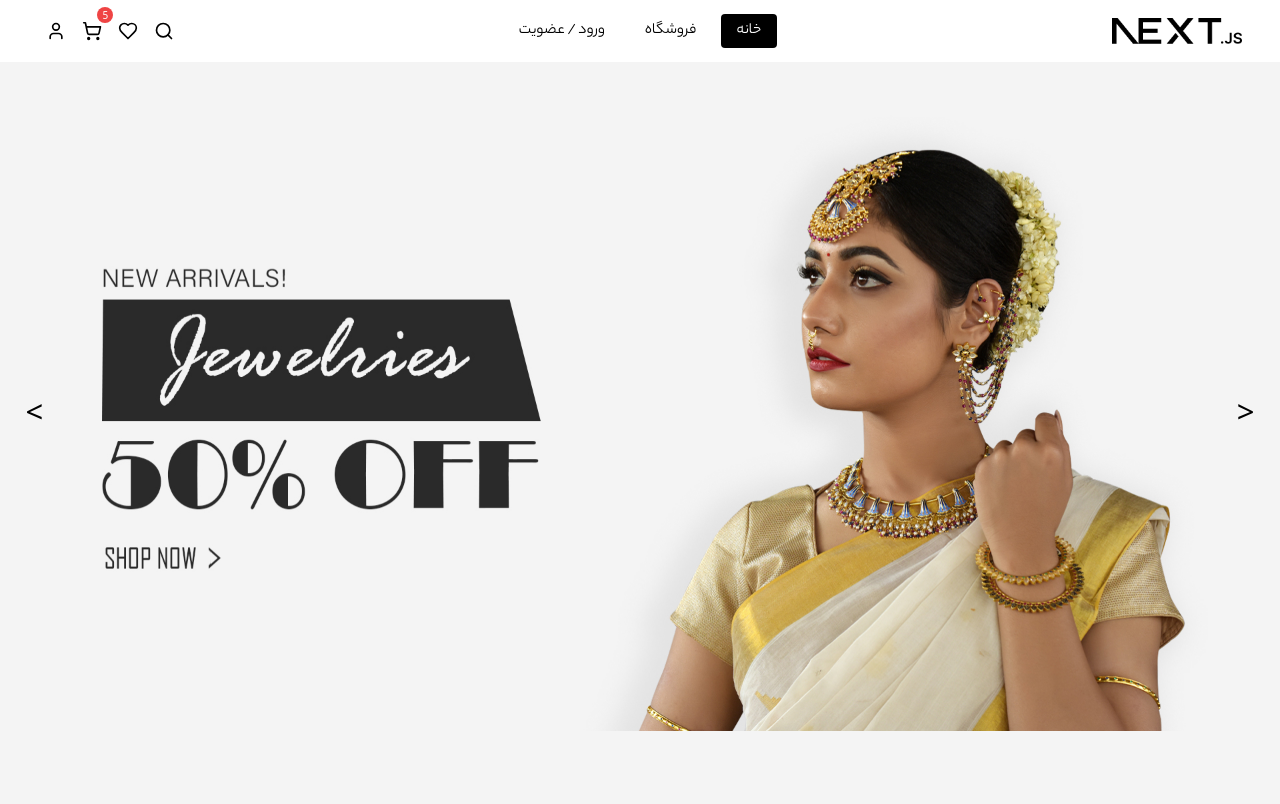
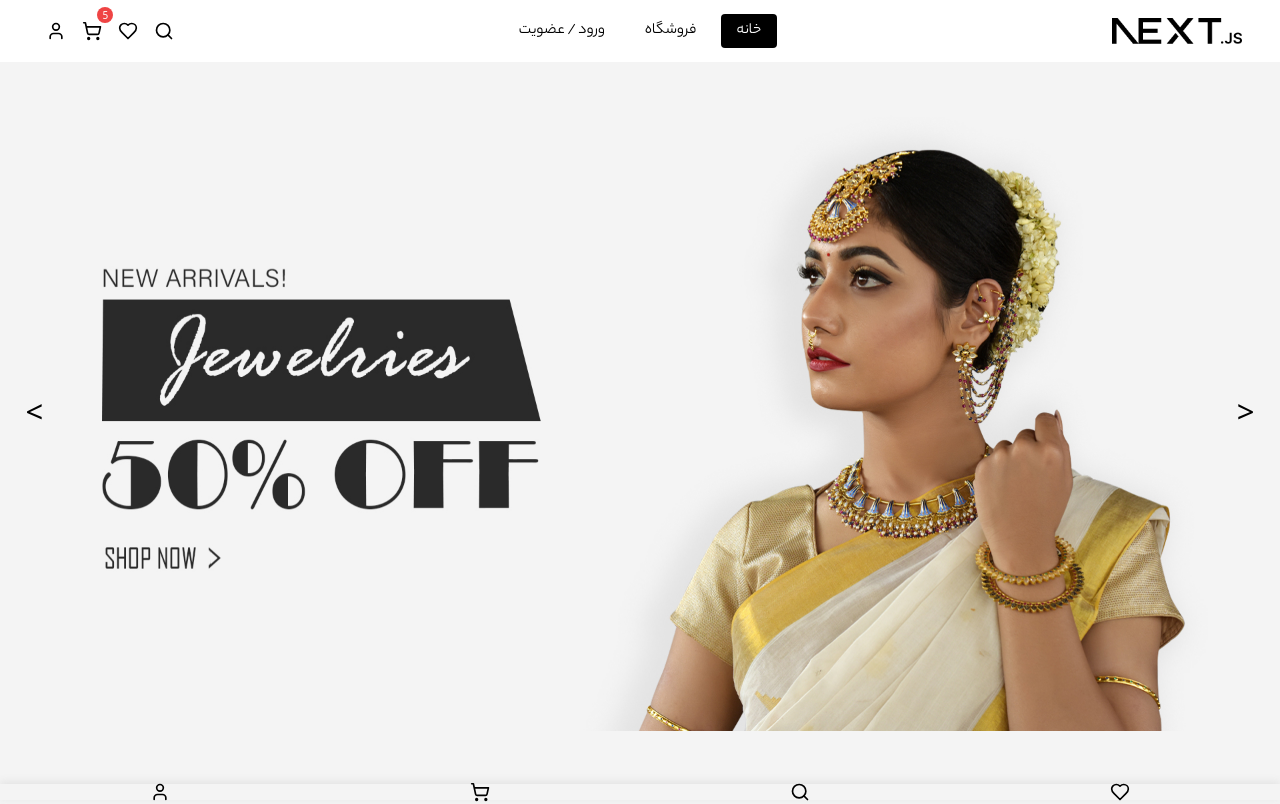
Before and after one commit to alizamanian79/Ecommerce, a Next.js app in the folder client/: page / in a window 1280 px wide. Shown: the top 804 px of the page. Built offline with nearby package versions, Linux system fonts and the light colour scheme.

Commit message:
NavIcon fix

```diff
--- a/client/src/components/GlobalComponents/Menu/Phone/NavIcons.tsx
+++ b/client/src/components/GlobalComponents/Menu/Phone/NavIcons.tsx
@@ -3,7 +3,11 @@ import React, { useState } from "react";
 const iconWidth = "20px";
 const iconHeight = "20px";
 
-function HeartIcon({ colorChange, ...props }) {
+interface IconProps extends React.SVGProps<SVGSVGElement> {
+  colorChange?: string;
+}
+
+const HeartIcon: React.FC<IconProps> = ({ colorChange, ...props }) => {
   const fill = colorChange ? colorChange : 'none';
   const stroke = colorChange ? colorChange : 'currentColor';
 
@@ -23,9 +27,9 @@ function HeartIcon({ colorChange, ...props }) {
       <path d="M19 14c1.49-1.46 3-3.21 3-5.5A5.5 5.5 0 0 0 16.5 3c-1.76 0-3 .5-4.5 2-1.5-1.5-2.74-2-4.5-2A5.5 5.5 0 0 0 2 8.5c0 2.3 1.5 4.05 3 5.5l7 7Z" />
     </svg>
   );
-}
+};
 
-function SearchIcon({ colorChange, ...props }) {
+const SearchIcon: React.FC<IconProps> = ({ colorChange, ...props }) => {
   const fill = colorChange ? colorChange : 'none';
   const stroke = colorChange ? colorChange : 'currentColor';
 
@@ -46,9 +50,9 @@ function SearchIcon({ colorChange, ...props }) {
       <path d="m21 21-4.3-4.3" />
     </svg>
   );
-}
+};
 
-function ShoppingCartIcon({ colorChange, ...props }) {
+const ShoppingCartIcon: React.FC<IconProps> = ({ colorChange, ...props }) => {
   const fill = colorChange ? colorChange : 'none';
   const stroke = colorChange ? colorChange : 'currentColor';
 
@@ -70,9 +74,9 @@ function ShoppingCartIcon({ colorChange, ...props }) {
       <path d="M2.05 2.05h2l2.66 12.42a2 2 0 0 0 2 1.58h9.78a2 2 0 0 0 1.95-1.57l1.65-7.43H5.12" />
     </svg>
   );
-}
+};
 
-function UserIcon({ colorChange, ...props }) {
+const UserIcon: React.FC<IconProps> = ({ colorChange, ...props }) => {
   const fill = colorChange ? colorChange : 'none';
   const stroke = colorChange ? colorChange : 'currentColor';
 
@@ -93,11 +97,10 @@ function UserIcon({ colorChange, ...props }) {
       <circle cx="12" cy="7" r="4" />
     </svg>
   );
-}
+};
 
-function NavIcons() {
-
-  const [data, setData] = useState([
+const NavIcons: React.FC = () => {
+  const [data] = useState([
     { title: UserIcon, url: "/" },
     { title: ShoppingCartIcon, url: "/" },
     { title: SearchIcon, url: "/" },
@@ -113,18 +116,14 @@ function NavIcons() {
   return (
     <div
       style={{ direction: "ltr", boxShadow: "0px -2px 9px #e1e1e1" }}
-      className={`w-100 h-50 sticky bottom-0 max-sm:flex md:hidden justify-center items-center border-none bg-[#ffffff]`}
+      className="w-full h-16 sticky bottom-0 flex justify-center items-center border-none bg-white"
     >
-      <ul className="w-100 flex justify-center items-center h-[100%]">
+      <ul className="flex justify-center items-center h-full w-full">
         {data.map((item, index) => (
           <li
             onClick={() => handleClick(index)}
             key={index}
-            className={
-              selected === index
-                ? `w-1/4 flex justify-center items-center h-[100%] hover:cursor-pointer bg-[#222529]`
-                : `w-1/4 flex justify-center items-center h-[100%] hover:cursor-pointer`
-            }
+            className={`flex justify-center items-center h-full w-1/4 cursor-pointer ${selected === index ? 'bg-gray-800' : ''}`}
           >
             <item.title colorChange={selected === index ? 'white' : undefined} />
           </li>
@@ -132,6 +131,6 @@ function NavIcons() {
       </ul>
     </div>
   );
-}
+};
 
 export default NavIcons;
```
